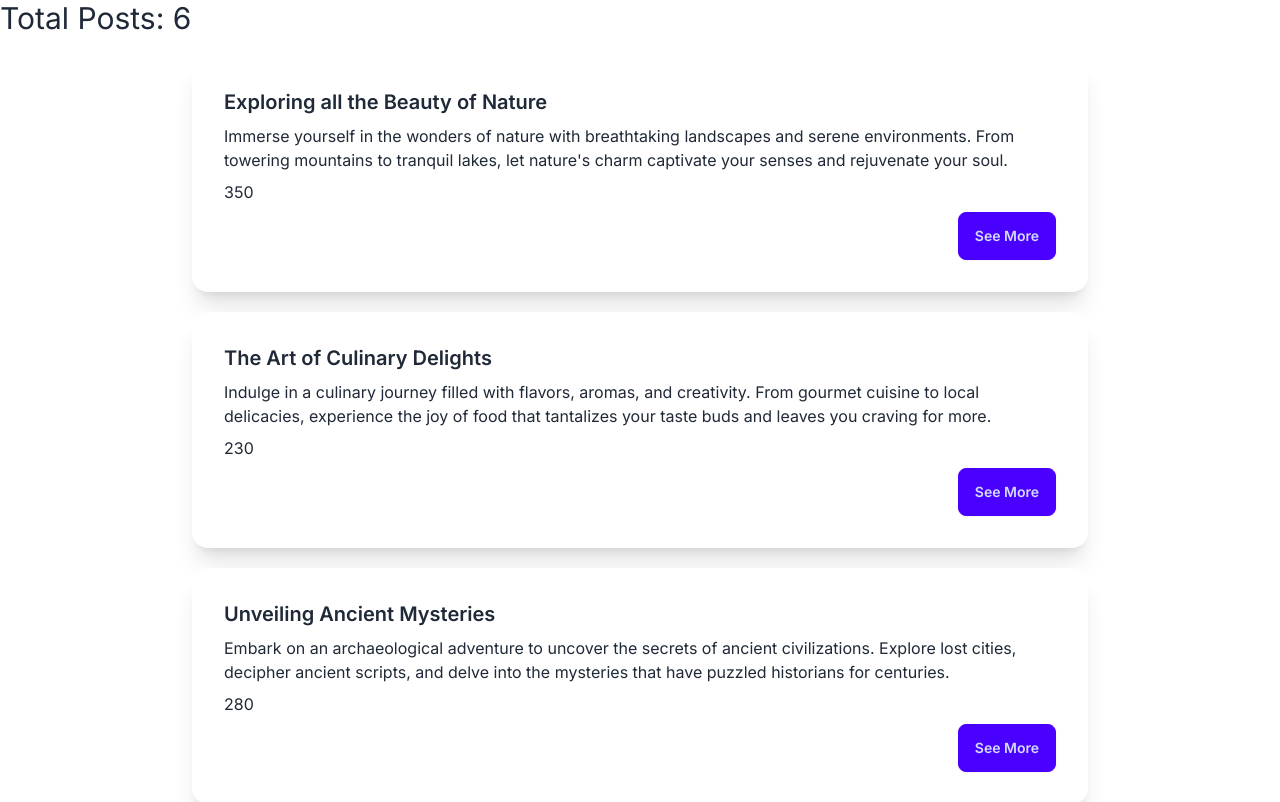
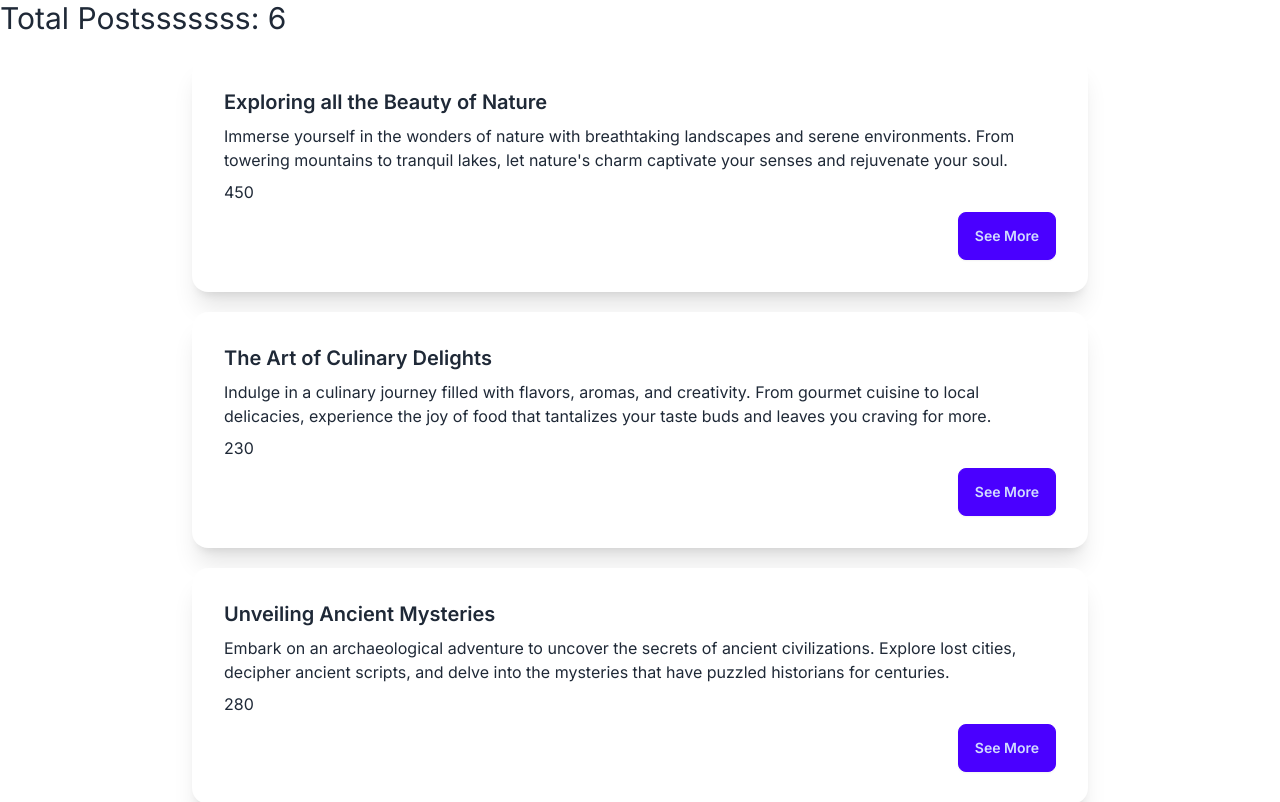
Before and after one commit to Farok-Hossain/nextjs-data-fetching, a Next.js app: page /posts in a window 1280 px wide. Shown: the top 802 px of the page. Built offline with nearby package versions, Linux system fonts and the light colour scheme; data requests are answered from the project's data file.

Commit message:
DetailsPage component added

```diff
--- a/db.json
+++ b/db.json
@@ -4,7 +4,7 @@
       "id": 1,
       "title": "Exploring all the Beauty of Nature",
       "description": "Immerse yourself in the wonders of nature with breathtaking landscapes and serene environments. From towering mountains to tranquil lakes, let nature's charm captivate your senses and rejuvenate your soul.",
-      "likes_count": 350
+      "likes_count": 450
     },
     {
       "id": 2,
--- /dev/null
+++ b/src/app/posts/[id]/page.js
@@ -0,0 +1,11 @@
+import React from "react";
+
+const DetailsPage = () => {
+  return (
+    <div>
+      <h1>Post Details Page</h1>
+    </div>
+  );
+};
+
+export default DetailsPage;
--- a/src/app/posts/page.js
+++ b/src/app/posts/page.js
@@ -8,7 +8,7 @@ const PostsPage = async () => {
   //   console.log(posts);
   return (
     <div className="w-full">
-      <h1 className="text-3xl">Total Posts: {posts.length} </h1>
+      <h1 className="text-3xl">Total Postsssssss: {posts.length} </h1>
       {posts.map((post) => (
         <div
           key={post.id}
```
